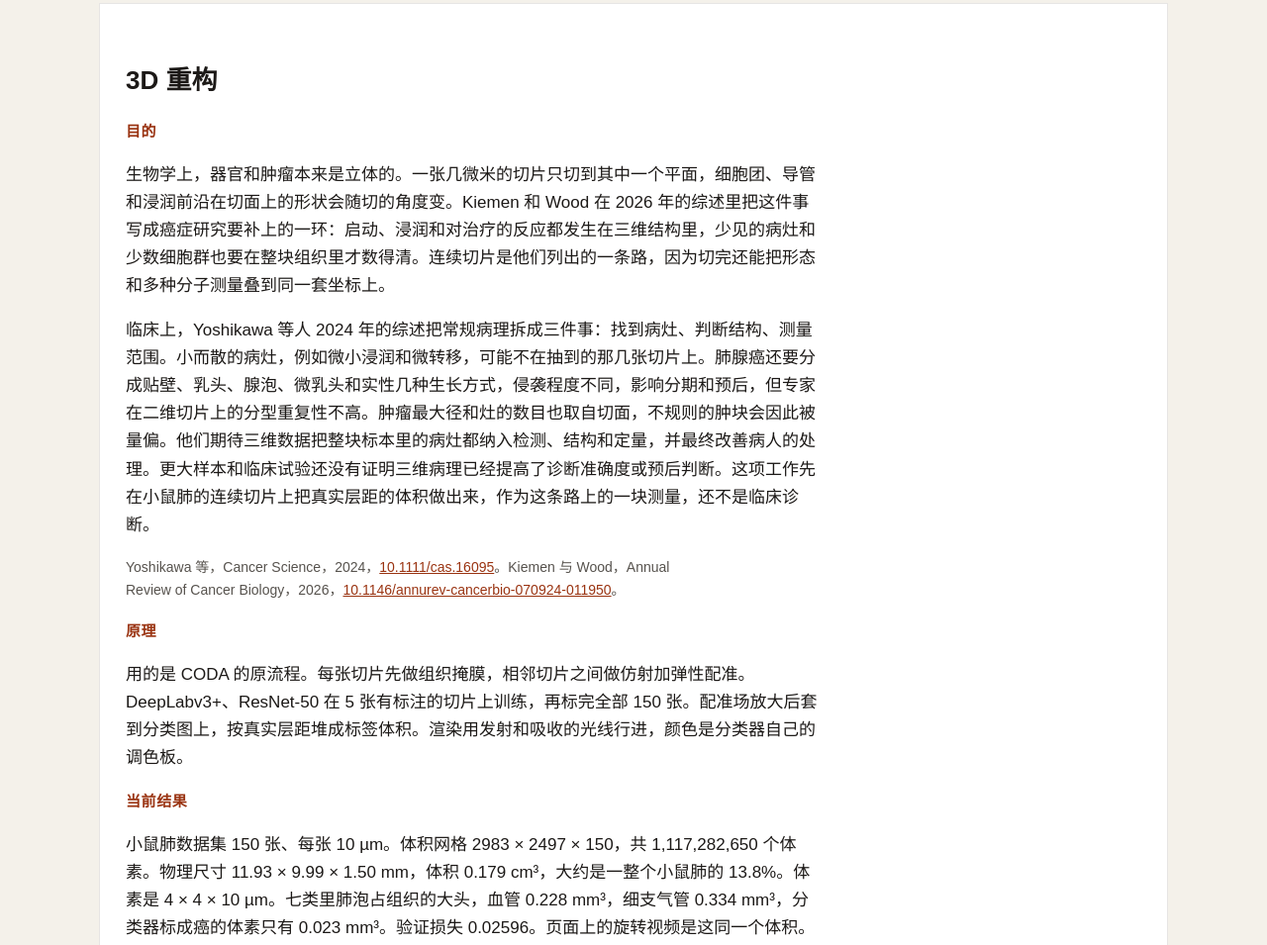
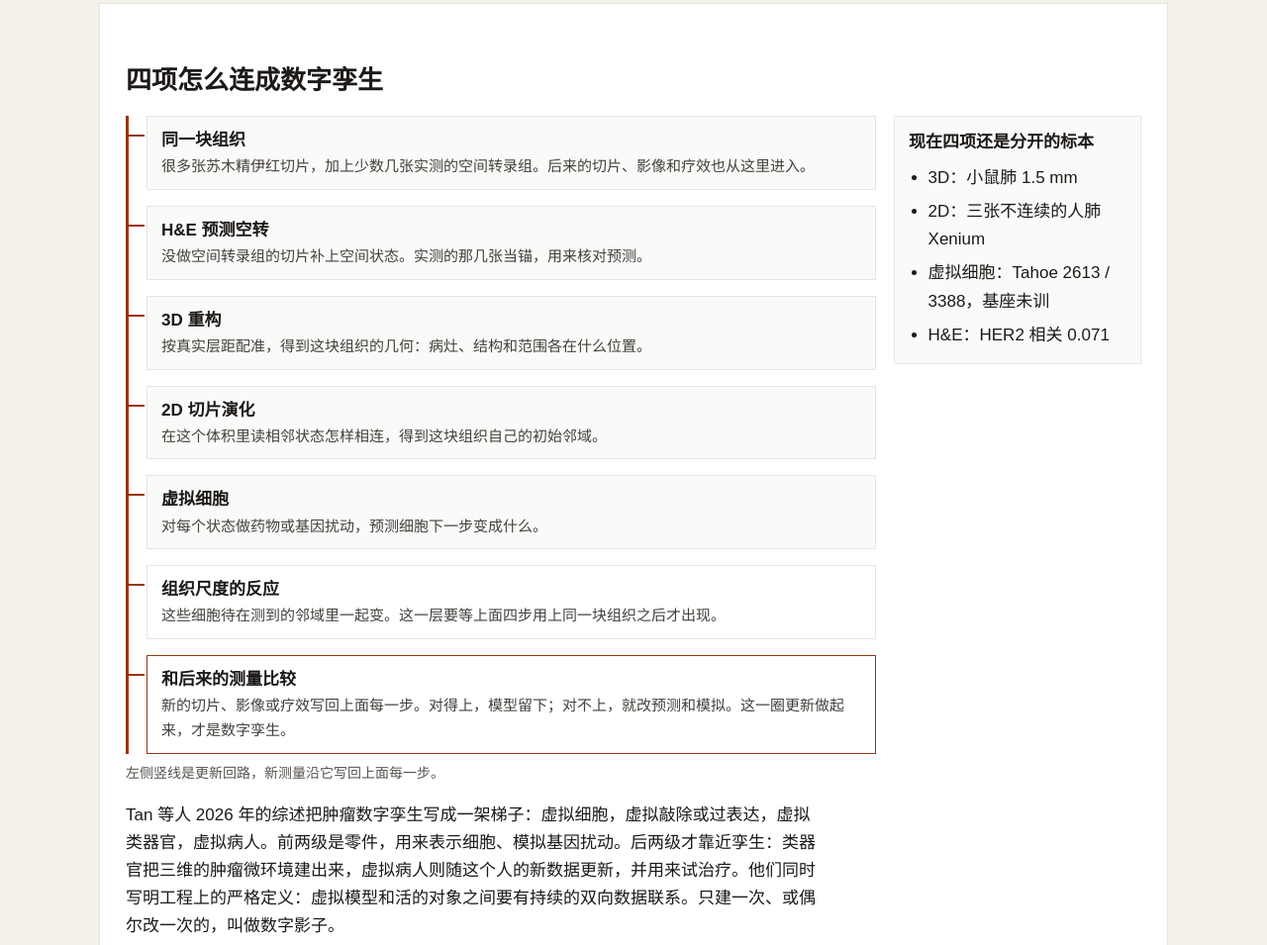
Before and after one commit to kainblue100/ongoing, a plain HTML site: page docs/index.html in a window 1280 px wide. Shown: the part 480-1435 px from the top of the page at 99% size. Drawn offline with Linux system fonts and the light colour scheme.

Commit message:
Connect the four projects into the update loop of a digital twin.
Co-authored-by: Cursor <cursoragent@cursor.com>

```diff
--- a/docs/index.html
+++ b/docs/index.html
@@ -20,6 +20,21 @@
   th { background: #292524; color: white; font-weight: 600; }
   section { background: white; border: 1px solid #e7e5e4; padding: 8px 26px 22px; margin-top: 22px; }
   .num { font-variant-numeric: tabular-nums; }
+  .twin-grid { display: grid; grid-template-columns: minmax(0, 1fr) 250px; gap: 18px; align-items: start; margin: 14px 0 8px; }
+  .flow { list-style: none; margin: 0; padding: 0 0 0 18px; border-left: 3px solid #9a3412; }
+  .flow li { position: relative; border: 1px solid #e7e5e4; background: #fafaf9; padding: 10px 14px; margin: 0 0 16px; }
+  .flow li:last-child { margin-bottom: 0; }
+  .flow li::before { content: ""; position: absolute; left: -21px; top: 18px; width: 18px; height: 0; border-top: 2px solid #9a3412; }
+  .flow .k { display: block; font-weight: 600; }
+  .flow .d { display: block; font-size: 15px; color: #44403c; }
+  .flow .join { background: white; }
+  .flow .loop { border-color: #9a3412; background: white; }
+  .now { border: 1px solid #e7e5e4; padding: 12px 14px 8px; background: #fafaf9; }
+  .now p { margin: 0 0 8px; font-weight: 600; }
+  .now ul { margin: 0; padding-left: 1.15em; }
+  .now li { margin: 0 0 6px; }
+  .rail { margin: 4px 0 0; font-size: 14px; color: #57534e; }
+  @media (max-width: 760px) { .twin-grid { grid-template-columns: 1fr; } }
 </style>
 </head>
 <body>
@@ -37,6 +52,36 @@
 <tr><td>H&amp;E 预测空转</td><td>HER2 四折平均相关 0.071，低于文献里 GHIST 的 0.16</td><td><a href="https://github.com/kainblue100/morphgate/blob/main/docs/article.md">MorphGate 文章</a></td></tr>
 </tbody>
 </table>
+
+<section id="twin">
+<h2>四项怎么连成数字孪生</h2>
+<figure class="twin-grid">
+<ol class="flow" aria-label="从同一块组织走到可更新的数字孪生">
+<li><span class="k">同一块组织</span><span class="d">很多张苏木精伊红切片，加上少数几张实测的空间转录组。后来的切片、影像和疗效也从这里进入。</span></li>
+<li><span class="k">H&amp;E 预测空转</span><span class="d">没做空间转录组的切片补上空间状态。实测的那几张当锚，用来核对预测。</span></li>
+<li><span class="k">3D 重构</span><span class="d">按真实层距配准，得到这块组织的几何：病灶、结构和范围各在什么位置。</span></li>
+<li><span class="k">2D 切片演化</span><span class="d">在这个体积里读相邻状态怎样相连，得到这块组织自己的初始邻域。</span></li>
+<li><span class="k">虚拟细胞</span><span class="d">对每个状态做药物或基因扰动，预测细胞下一步变成什么。</span></li>
+<li class="join"><span class="k">组织尺度的反应</span><span class="d">这些细胞待在测到的邻域里一起变。这一层要等上面四步用上同一块组织之后才出现。</span></li>
+<li class="loop"><span class="k">和后来的测量比较</span><span class="d">新的切片、影像或疗效写回上面每一步。对得上，模型留下；对不上，就改预测和模拟。这一圈更新做起来，才是数字孪生。</span></li>
+</ol>
+<aside class="now">
+<p>现在四项还是分开的标本</p>
+<ul>
+<li>3D：小鼠肺 1.5 mm</li>
+<li>2D：三张不连续的人肺 Xenium</li>
+<li>虚拟细胞：Tahoe 2613 / 3388，基座未训</li>
+<li>H&amp;E：HER2 相关 0.071</li>
+</ul>
+</aside>
+</figure>
+<p class="rail">左侧竖线是更新回路，新测量沿它写回上面每一步。</p>
+<p>Tan 等人 2026 年的综述把肿瘤数字孪生写成一架梯子：虚拟细胞，虚拟敲除或过表达，虚拟类器官，虚拟病人。前两级是零件，用来表示细胞、模拟基因扰动。后两级才靠近孪生：类器官把三维的肿瘤微环境建出来，虚拟病人则随这个人的新数据更新，并用来试治疗。他们同时写明工程上的严格定义：虚拟模型和活的对象之间要有持续的双向数据联系。只建一次、或偶尔改一次的，叫做数字影子。</p>
+<p>Kemkar 等人 2024 年引用美国国家科学院的定义，把孪生要模仿的东西收成三件：结构、这个结构所处的环境、以及行为。模型用实物新来的数据更新，预测要能参与决定。他们提出的接法是：细胞尺度的信号模型告诉每个细胞怎么反应，多智能体再把这些细胞放进该病人自己的微环境里，推出组织尺度随时间的变化。用到临床决定之前，还要做验证、确认和不确定性量化。</p>
+<p>四项就按这三件事接。H&amp;E 预测空转负责可扩展的观测：医院里大量存档的是染色切片，空间转录组贵，也覆盖不了旧切片，所以用少数实测切片当锚，把空间状态补到其余切片上。3D 重构负责结构，按真实层距把这些状态配准成一块体积。2D 切片演化负责环境里的空间关系，读出这块体积上哪些状态相邻、轨迹从哪里长出来。虚拟细胞负责行为，给出药物或基因扰动之后细胞状态怎么转移。四步用的是同一块组织时，细胞才能在测到的邻域里一起变，这就是从虚拟细胞走到虚拟类器官的那一层。类器官再被后来的切片、影像和疗效改写，才走到虚拟病人。</p>
+<p>这一圈现在还没有合上。小鼠的 1.5 mm 体积、三张不连续的人肺 Xenium、Tahoe 语料和 HER2 染色切片来自不同标本。换成同一块人肺癌组织上的这四类测量，并且新测量能改回模型之后，才开始是这个病人的数字孪生。验证和不确定性还没有做，所以还不能拿来选药。</p>
+<p class="when">Tan 等，Biomedicines，2026，<a href="https://www.mdpi.com/2227-9059/14/11/2689">14(11):2689</a>。Kemkar 等，Frontiers in Physiology，2024，<a href="https://doi.org/10.3389/fphys.2024.1473125">10.3389/fphys.2024.1473125</a>。</p>
+</section>
 
 <section id="volume">
 <h2>3D 重构</h2>
```
